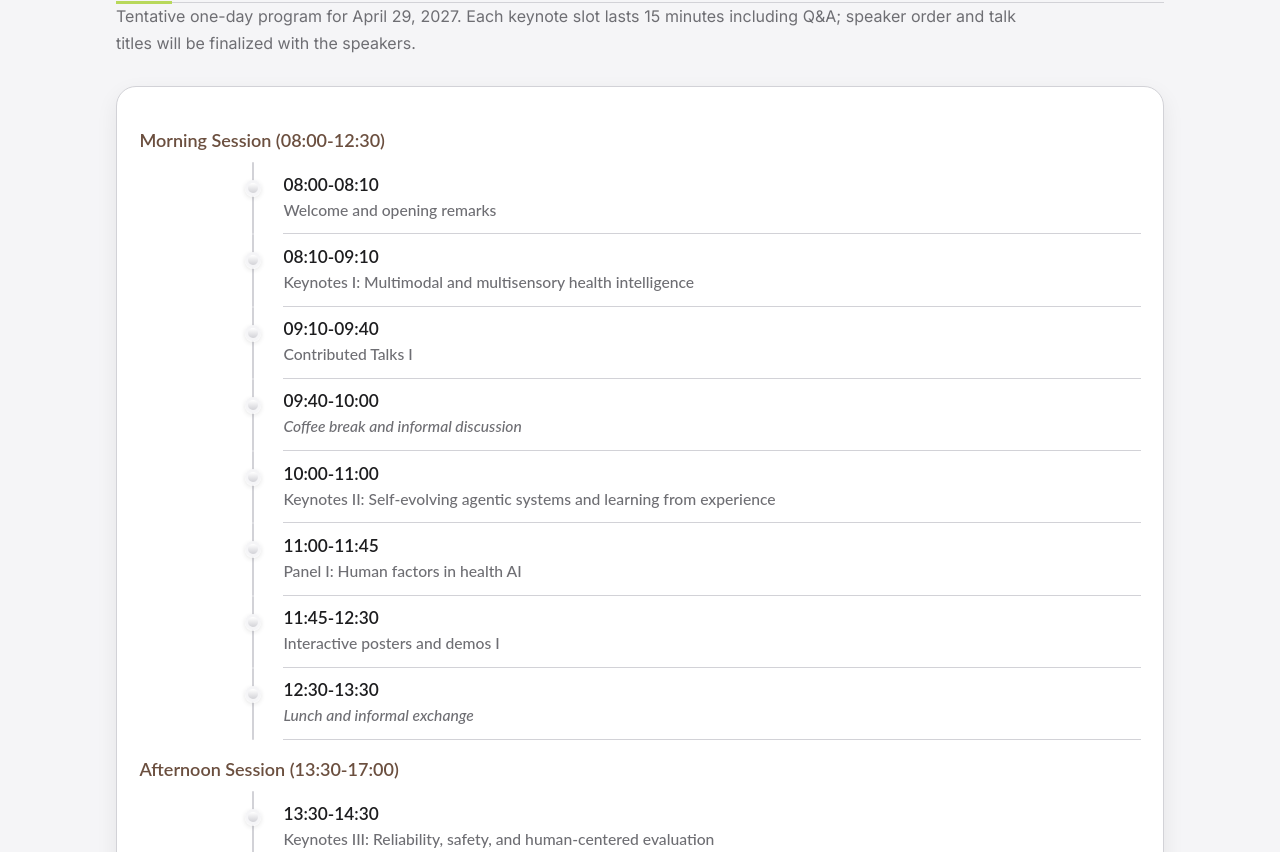
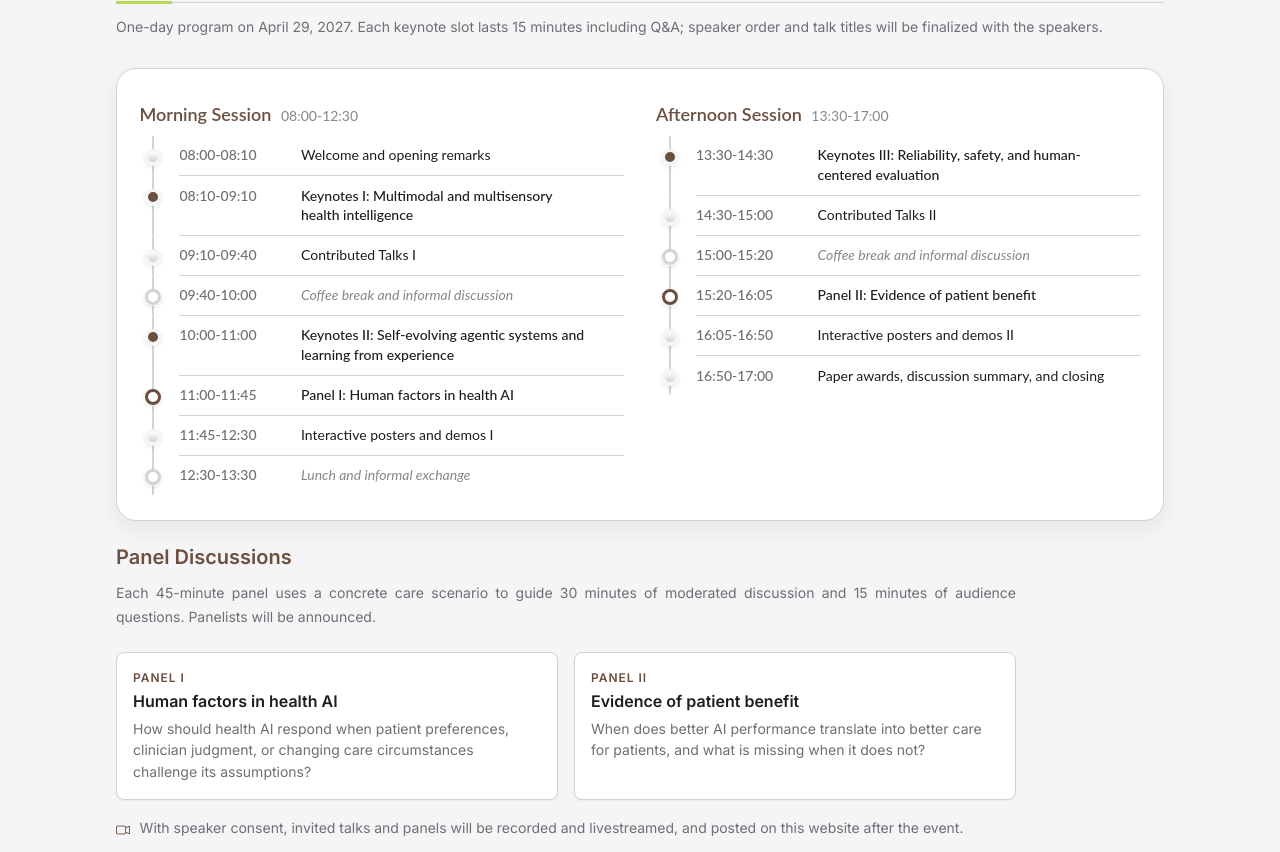
Before and after one commit to hai4health/iclr2027, a plain HTML site: page index.html in a window 1280 px wide. Shown: the part 1932-2784 px from the top of the page. Drawn offline with nearby package versions, Linux system fonts and the light colour scheme.

Commit message:
Agenda: two-column day, one-line rows, typed rail dots, panel cards, muted notes
Co-Authored-By: Claude Fable 5.1 <noreply@anthropic.com>

```diff
--- a/index.html
+++ b/index.html
@@ -223,14 +223,15 @@
     <section id="schedule" class="schedule fade-in">
       <div class="container">
         <div class="section-header-component"><div class="section-header-row"><span class="section-header-title">Agenda (Tentative)</span><span class="section-header-subtitle">Human-Centered AI for Health @ ICLR 2027</span></div></div>
-        <p class="genai-section-copy">Tentative one-day program for April 29, 2027. Each keynote slot lasts 15 minutes including Q&amp;A; speaker order and talk titles will be finalized with the speakers.</p>
-        <div class="schedule-timeline genai-agenda-timeline">
-          <div class="genai-agenda-heading">Morning Session (08:00-12:30)</div>
+        <p class="site-section-note">One-day program on April 29, 2027. Each keynote slot lasts 15 minutes including Q&amp;A; speaker order and talk titles will be finalized with the speakers.</p>
+        <div class="schedule-timeline genai-agenda-timeline site-agenda">
+          <div class="site-agenda-col">
+            <div class="genai-agenda-heading">Morning Session <span>08:00-12:30</span></div>
             <div class="schedule-timeline-row">
               <div class="schedule-duration"></div><div class="schedule-rail"><span></span></div>
               <div class="schedule-entry"><div class="schedule-entry-time">08:00-08:10</div><div class="schedule-entry-session">Welcome and opening remarks</div></div>
             </div>
-          <div class="schedule-timeline-row">
+            <div class="schedule-timeline-row site-row-keynote">
               <div class="schedule-duration"></div><div class="schedule-rail"><span></span></div>
               <div class="schedule-entry"><div class="schedule-entry-time">08:10-09:10</div><div class="schedule-entry-session">Keynotes I: Multimodal and multisensory health intelligence</div></div>
             </div>
@@ -238,15 +239,15 @@
               <div class="schedule-duration"></div><div class="schedule-rail"><span></span></div>
               <div class="schedule-entry"><div class="schedule-entry-time">09:10-09:40</div><div class="schedule-entry-session">Contributed Talks I</div></div>
             </div>
-          <div class="schedule-timeline-row genai-agenda-break">
+            <div class="schedule-timeline-row genai-agenda-break site-row-break">
               <div class="schedule-duration"></div><div class="schedule-rail"><span></span></div>
               <div class="schedule-entry"><div class="schedule-entry-time">09:40-10:00</div><div class="schedule-entry-session">Coffee break and informal discussion</div></div>
             </div>
-          <div class="schedule-timeline-row">
+            <div class="schedule-timeline-row site-row-keynote">
               <div class="schedule-duration"></div><div class="schedule-rail"><span></span></div>
               <div class="schedule-entry"><div class="schedule-entry-time">10:00-11:00</div><div class="schedule-entry-session">Keynotes II: Self-evolving agentic systems and learning from experience</div></div>
             </div>
-          <div class="schedule-timeline-row">
+            <div class="schedule-timeline-row site-row-panel">
               <div class="schedule-duration"></div><div class="schedule-rail"><span></span></div>
               <div class="schedule-entry"><div class="schedule-entry-time">11:00-11:45</div><div class="schedule-entry-session">Panel I: Human factors in health AI</div></div>
             </div>
@@ -254,12 +255,14 @@
               <div class="schedule-duration"></div><div class="schedule-rail"><span></span></div>
               <div class="schedule-entry"><div class="schedule-entry-time">11:45-12:30</div><div class="schedule-entry-session">Interactive posters and demos I</div></div>
             </div>
-          <div class="schedule-timeline-row genai-agenda-break">
+            <div class="schedule-timeline-row genai-agenda-break site-row-break">
               <div class="schedule-duration"></div><div class="schedule-rail"><span></span></div>
               <div class="schedule-entry"><div class="schedule-entry-time">12:30-13:30</div><div class="schedule-entry-session">Lunch and informal exchange</div></div>
             </div>
-          <div class="genai-agenda-heading">Afternoon Session (13:30-17:00)</div>
-          <div class="schedule-timeline-row">
+          </div>
+          <div class="site-agenda-col">
+            <div class="genai-agenda-heading">Afternoon Session <span>13:30-17:00</span></div>
+            <div class="schedule-timeline-row site-row-keynote">
               <div class="schedule-duration"></div><div class="schedule-rail"><span></span></div>
               <div class="schedule-entry"><div class="schedule-entry-time">13:30-14:30</div><div class="schedule-entry-session">Keynotes III: Reliability, safety, and human-centered evaluation</div></div>
             </div>
@@ -267,11 +270,11 @@
               <div class="schedule-duration"></div><div class="schedule-rail"><span></span></div>
               <div class="schedule-entry"><div class="schedule-entry-time">14:30-15:00</div><div class="schedule-entry-session">Contributed Talks II</div></div>
             </div>
-          <div class="schedule-timeline-row genai-agenda-break">
+            <div class="schedule-timeline-row genai-agenda-break site-row-break">
               <div class="schedule-duration"></div><div class="schedule-rail"><span></span></div>
               <div class="schedule-entry"><div class="schedule-entry-time">15:00-15:20</div><div class="schedule-entry-session">Coffee break and informal discussion</div></div>
             </div>
-          <div class="schedule-timeline-row">
+            <div class="schedule-timeline-row site-row-panel">
               <div class="schedule-duration"></div><div class="schedule-rail"><span></span></div>
               <div class="schedule-entry"><div class="schedule-entry-time">15:20-16:05</div><div class="schedule-entry-session">Panel II: Evidence of patient benefit</div></div>
             </div>
@@ -284,14 +287,15 @@
               <div class="schedule-entry"><div class="schedule-entry-time">16:50-17:00</div><div class="schedule-entry-session">Paper awards, discussion summary, and closing</div></div>
             </div>
           </div>
+        </div>
         <div class="genai-section-copy site-panels">
           <h3>Panel Discussions</h3>
-          <p>Each 45-minute panel uses a concrete care scenario to guide 30 minutes of moderated discussion and 15 minutes of audience questions. Panelists will be announced.</p>
-          <ul class="genai-list">
-            <li><strong>Panel I: Human factors in health AI.</strong> How should health AI respond when patient preferences, clinician judgment, or changing care circumstances challenge its assumptions?</li>
-            <li><strong>Panel II: Evidence of patient benefit.</strong> When does better AI performance translate into better care for patients, and what is missing when it does not?</li>
-          </ul>
-          <p>With speaker consent, invited talks and panels will be recorded and livestreamed, and posted on this website after the event.</p>
+          <p class="site-section-note">Each 45-minute panel uses a concrete care scenario to guide 30 minutes of moderated discussion and 15 minutes of audience questions. Panelists will be announced.</p>
+          <div class="site-panel-grid">
+            <article class="site-panel-card"><span class="site-panel-kicker">Panel I</span><h4>Human factors in health AI</h4><p>How should health AI respond when patient preferences, clinician judgment, or changing care circumstances challenge its assumptions?</p></article>
+            <article class="site-panel-card"><span class="site-panel-kicker">Panel II</span><h4>Evidence of patient benefit</h4><p>When does better AI performance translate into better care for patients, and what is missing when it does not?</p></article>
+          </div>
+          <p class="site-note"><i class="bi bi-camera-video" aria-hidden="true"></i> With speaker consent, invited talks and panels will be recorded and livestreamed, and posted on this website after the event.</p>
         </div>
       </div>
     </section>
--- a/styles/css/site.css
+++ b/styles/css/site.css
@@ -698,3 +698,157 @@ html[data-theme="dark"] .bento-topic .site-topic-list {
     --speaker-col: calc((100% - var(--space-3)) / 2);
   }
 }
+
+/* Agenda: morning and afternoon side by side, time and session on one line, quiet event typing. */
+.site-agenda {
+  display: grid;
+  grid-template-columns: repeat(2, minmax(0, 1fr));
+  gap: var(--space-2) var(--space-6);
+  align-items: start;
+}
+
+.site-agenda .genai-agenda-heading {
+  display: flex;
+  align-items: baseline;
+  gap: 0.6rem;
+  padding-top: var(--space-2);
+}
+
+.site-agenda .genai-agenda-heading span {
+  color: var(--text-subtle);
+  font-size: var(--font-size-sm);
+  font-weight: 400;
+  font-variant-numeric: tabular-nums;
+}
+
+.site-agenda .schedule-timeline-row {
+  grid-template-columns: 1.75rem minmax(0, 1fr);
+  gap: 0.75rem;
+  min-height: 0;
+}
+
+.site-agenda .schedule-duration {
+  display: none;
+}
+
+.site-agenda .schedule-entry {
+  flex-direction: row;
+  align-items: baseline;
+  gap: 1rem;
+  padding: 0.6rem 0 0.62rem;
+}
+
+.site-agenda .schedule-entry-time {
+  flex: 0 0 6.6rem;
+  color: var(--text-muted);
+  font-size: var(--font-size-sm);
+  font-weight: 500;
+}
+
+.site-agenda .schedule-entry-session {
+  color: var(--text);
+  font-size: var(--font-size-sm);
+  font-weight: 400;
+  line-height: 1.4;
+}
+
+.site-agenda .schedule-rail span {
+  top: 13px;
+}
+
+.site-agenda .site-row-keynote .schedule-rail span {
+  background: var(--accent);
+  border-color: var(--surface-muted);
+}
+
+.site-agenda .site-row-keynote .schedule-entry-session {
+  font-weight: 500;
+}
+
+.site-agenda .site-row-panel .schedule-rail span {
+  background: var(--surface);
+  border-color: var(--accent);
+}
+
+.site-agenda .site-row-panel .schedule-entry-session {
+  font-weight: 500;
+}
+
+.site-agenda .site-row-break .schedule-rail span {
+  background: var(--surface);
+  border-color: var(--border);
+}
+
+.site-agenda .site-row-break .schedule-entry-session {
+  color: var(--text-subtle);
+}
+
+.site-agenda .site-agenda-col > .schedule-timeline-row:last-child .schedule-entry {
+  border-bottom: 0;
+}
+
+.site-panels {
+  margin-top: var(--space-5);
+}
+
+.site-panels h3 {
+  margin-bottom: var(--space-2);
+}
+
+.site-panel-grid {
+  display: grid;
+  grid-template-columns: repeat(2, minmax(0, 1fr));
+  gap: var(--space-4);
+  margin: var(--space-2) 0 var(--space-4);
+}
+
+.site-panel-card {
+  padding: var(--space-4);
+  border: 1px solid var(--border);
+  border-radius: var(--border-radius-md);
+  background: var(--surface);
+  box-shadow: var(--shadow-sm);
+}
+
+.site-panel-kicker {
+  display: block;
+  margin-bottom: 0.3rem;
+  color: var(--accent);
+  font-size: var(--font-size-xs);
+  font-weight: var(--font-weight-semibold);
+  letter-spacing: 0.08em;
+  text-transform: uppercase;
+}
+
+.site-panel-card h4 {
+  margin: 0 0 0.4rem;
+  color: var(--text);
+  font-size: var(--font-size-md);
+}
+
+.genai-section-copy .site-panel-card p {
+  margin: 0;
+  color: var(--text-muted);
+  font-size: var(--font-size-sm);
+  line-height: 1.55;
+  text-align: left;
+  text-wrap: pretty;
+}
+
+@media (max-width: 991px) {
+  .site-agenda,
+  .site-panel-grid {
+    grid-template-columns: 1fr;
+  }
+}
+
+@media (max-width: 480px) {
+  .site-agenda .schedule-entry {
+    flex-direction: column;
+    gap: 0.15rem;
+  }
+
+  .site-agenda .schedule-entry-time {
+    flex-basis: auto;
+  }
+}
```
Lines whose indentation alone changed are shown as unchanged.
